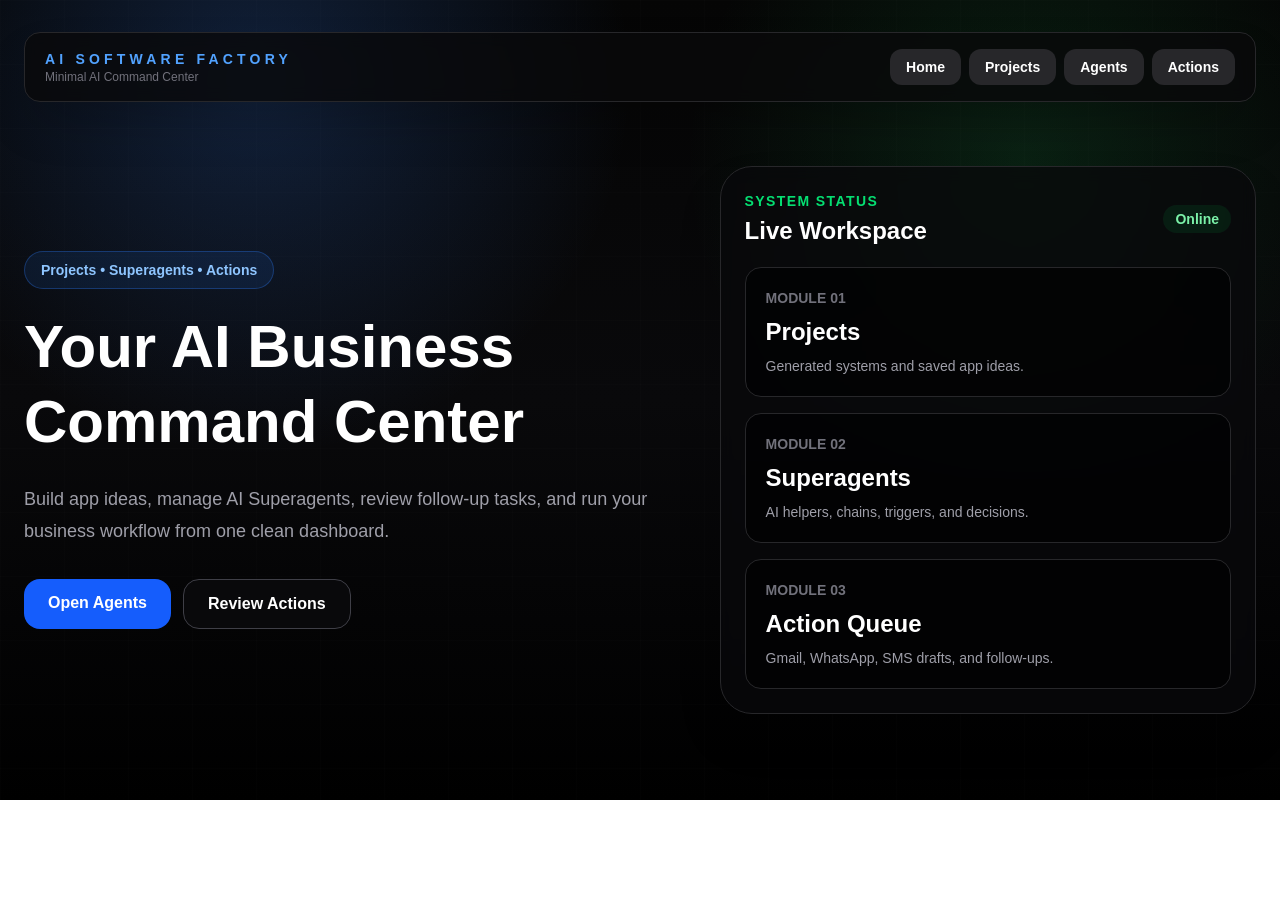
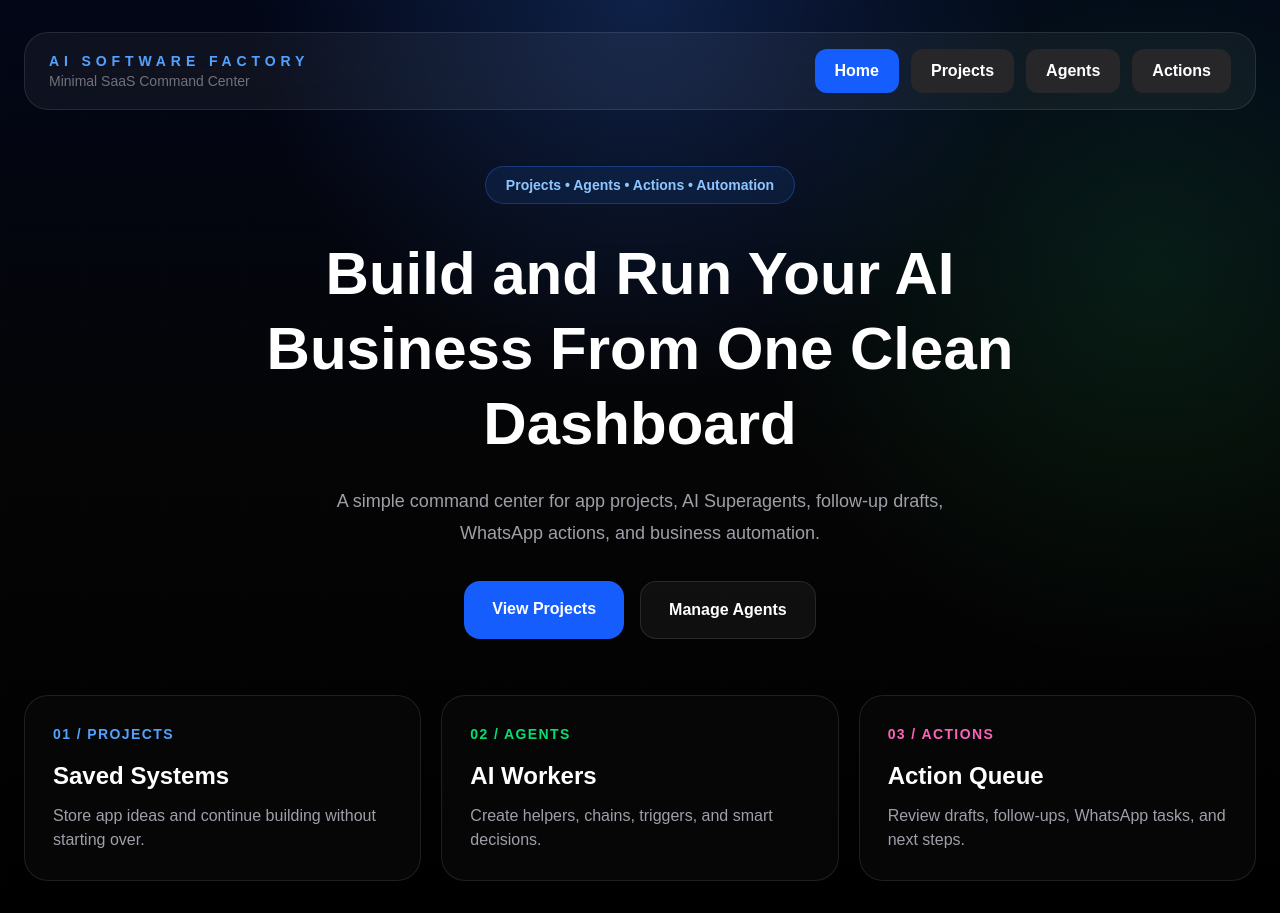
Before and after one commit to lou-delgado34/ai-profit-dashboard, a Next.js app: page / in a window 1280 px wide. Before the commit the page ends 800 px from the top, so only its background shows below. Built offline with nearby package versions, Linux system fonts and the light colour scheme.

Commit message:
Apply C2 minimal SaaS home

```diff
--- a/app/page.tsx
+++ b/app/page.tsx
@@ -3,88 +3,75 @@ import Link from "next/link";
 export default function HomePage() {
   return (
     <main className="relative min-h-screen overflow-hidden bg-black text-white">
-      <div className="absolute inset-0 bg-[radial-gradient(circle_at_20%_10%,rgba(59,130,246,0.22),transparent_30%),radial-gradient(circle_at_80%_20%,rgba(34,197,94,0.14),transparent_28%),linear-gradient(to_bottom,#050505,#09090b,#000)]" />
-      <div className="absolute inset-0 bg-[linear-gradient(rgba(255,255,255,0.035)_1px,transparent_1px),linear-gradient(90deg,rgba(255,255,255,0.035)_1px,transparent_1px)] bg-[size:64px_64px] opacity-30" />
+      <div className="absolute inset-0 bg-[radial-gradient(circle_at_50%_0%,rgba(59,130,246,0.22),transparent_35%),radial-gradient(circle_at_90%_30%,rgba(34,197,94,0.12),transparent_30%),linear-gradient(to_bottom,#020617,#050505,#000)]" />
+      <div className="absolute inset-0 bg-[linear-gradient(rgba(255,255,255,0.035)_1px,transparent_1px),linear-gradient(90deg,rgba(255,255,255,0.035)_1px,transparent_1px)] bg-[size:80px_80px] opacity-20" />
 
       <div className="relative mx-auto max-w-7xl px-6 py-8">
-        <nav className="mb-16 flex flex-wrap items-center justify-between gap-4 rounded-2xl border border-zinc-800 bg-zinc-950/80 px-5 py-4 shadow-2xl backdrop-blur">
+        <nav className="mb-14 flex flex-wrap items-center justify-between gap-4 rounded-3xl border border-white/10 bg-white/5 px-6 py-4 backdrop-blur-xl">
           <div>
-            <p className="text-sm font-black uppercase tracking-[0.3em] text-blue-400">
+            <p className="text-sm font-black uppercase tracking-[0.35em] text-blue-400">
               AI Software Factory
             </p>
-            <p className="text-xs text-zinc-500">
-              Minimal AI Command Center
-            </p>
+            <p className="text-sm text-zinc-500">Minimal SaaS Command Center</p>
           </div>
 
-          <div className="flex flex-wrap gap-2">
-            <Link href="/" className="rounded-xl bg-zinc-800 px-4 py-2 text-sm font-bold hover:bg-zinc-700">Home</Link>
-            <Link href="/projects" className="rounded-xl bg-zinc-800 px-4 py-2 text-sm font-bold hover:bg-zinc-700">Projects</Link>
-            <Link href="/agents" className="rounded-xl bg-zinc-800 px-4 py-2 text-sm font-bold hover:bg-zinc-700">Agents</Link>
-            <Link href="/actions" className="rounded-xl bg-zinc-800 px-4 py-2 text-sm font-bold hover:bg-zinc-700">Actions</Link>
+          <div className="flex flex-wrap gap-3">
+            <Link href="/" className="rounded-xl bg-blue-600 px-5 py-2.5 font-bold">Home</Link>
+            <Link href="/projects" className="rounded-xl bg-zinc-800 px-5 py-2.5 font-bold hover:bg-purple-600">Projects</Link>
+            <Link href="/agents" className="rounded-xl bg-zinc-800 px-5 py-2.5 font-bold hover:bg-green-600">Agents</Link>
+            <Link href="/actions" className="rounded-xl bg-zinc-800 px-5 py-2.5 font-bold hover:bg-pink-600">Actions</Link>
           </div>
         </nav>
 
-        <section className="grid items-center gap-10 lg:grid-cols-[1.1fr_0.9fr]">
-          <div>
-            <p className="mb-5 inline-block rounded-full border border-blue-500/30 bg-blue-500/10 px-4 py-2 text-sm font-bold text-blue-300">
-              Projects • Superagents • Actions
+        <section className="mx-auto max-w-5xl text-center">
+          <p className="mx-auto inline-flex rounded-full border border-blue-500/30 bg-blue-500/10 px-5 py-2 text-sm font-bold text-blue-300">
+            Projects • Agents • Actions • Automation
           </p>
 
-            <h1 className="max-w-4xl text-4xl font-black leading-tight md:text-6xl">
-              Your AI Business Command Center
+          <h1 className="mx-auto mt-8 max-w-4xl text-4xl font-black leading-tight md:text-6xl">
+            Build and Run Your AI Business From One Clean Dashboard
           </h1>
 
-            <p className="mt-6 max-w-2xl text-lg leading-8 text-zinc-400">
-              Build app ideas, manage AI Superagents, review follow-up tasks,
-              and run your business workflow from one clean dashboard.
+          <p className="mx-auto mt-6 max-w-2xl text-lg leading-8 text-zinc-400">
+            A simple command center for app projects, AI Superagents, follow-up drafts,
+            WhatsApp actions, and business automation.
           </p>
 
-            <div className="mt-8 flex flex-wrap gap-3">
-              <Link href="/agents" className="rounded-2xl bg-blue-600 px-6 py-3 font-black hover:bg-blue-700">
-                Open Agents
+          <div className="mt-8 flex flex-wrap justify-center gap-4">
+            <Link href="/projects" className="rounded-2xl bg-blue-600 px-7 py-4 font-black hover:bg-blue-700">
+              View Projects
             </Link>
 
-              <Link href="/actions" className="rounded-2xl border border-zinc-700 bg-zinc-950 px-6 py-3 font-black hover:bg-zinc-900">
-                Review Actions
+            <Link href="/agents" className="rounded-2xl border border-white/10 bg-white/5 px-7 py-4 font-black hover:bg-white/10">
+              Manage Agents
             </Link>
           </div>
-          </div>
+        </section>
 
-          <div className="rounded-[2rem] border border-zinc-800 bg-zinc-950/75 p-6 shadow-2xl backdrop-blur">
-            <div className="mb-5 flex items-center justify-between">
-              <div>
-                <p className="text-sm font-bold uppercase tracking-widest text-green-400">
-                  System Status
+        <section className="mt-14 grid gap-5 md:grid-cols-3">
+          <Link href="/projects" className="rounded-3xl border border-white/10 bg-zinc-950/70 p-7 backdrop-blur hover:border-blue-500/60">
+            <p className="text-sm font-black uppercase tracking-widest text-blue-400">01 / Projects</p>
+            <h2 className="mt-4 text-2xl font-black">Saved Systems</h2>
+            <p className="mt-3 text-zinc-400">
+              Store app ideas and continue building without starting over.
             </p>
-                <h2 className="mt-1 text-2xl font-black">Live Workspace</h2>
-              </div>
-
-              <span className="rounded-full bg-green-500/10 px-3 py-1 text-sm font-bold text-green-300">
-                Online
-              </span>
-            </div>
-
-            <div className="grid gap-4">
-              <Link href="/projects" className="rounded-2xl border border-zinc-800 bg-black/60 p-5 hover:border-blue-500">
-                <p className="text-sm font-bold uppercase text-zinc-500">Module 01</p>
-                <h3 className="mt-2 text-2xl font-black">Projects</h3>
-                <p className="mt-2 text-sm text-zinc-400">Generated systems and saved app ideas.</p>
           </Link>
 
-              <Link href="/agents" className="rounded-2xl border border-zinc-800 bg-black/60 p-5 hover:border-green-500">
-                <p className="text-sm font-bold uppercase text-zinc-500">Module 02</p>
-                <h3 className="mt-2 text-2xl font-black">Superagents</h3>
-                <p className="mt-2 text-sm text-zinc-400">AI helpers, chains, triggers, and decisions.</p>
+          <Link href="/agents" className="rounded-3xl border border-white/10 bg-zinc-950/70 p-7 backdrop-blur hover:border-green-500/60">
+            <p className="text-sm font-black uppercase tracking-widest text-green-400">02 / Agents</p>
+            <h2 className="mt-4 text-2xl font-black">AI Workers</h2>
+            <p className="mt-3 text-zinc-400">
+              Create helpers, chains, triggers, and smart decisions.
+            </p>
           </Link>
 
-              <Link href="/actions" className="rounded-2xl border border-zinc-800 bg-black/60 p-5 hover:border-pink-500">
-                <p className="text-sm font-bold uppercase text-zinc-500">Module 03</p>
-                <h3 className="mt-2 text-2xl font-black">Action Queue</h3>
-                <p className="mt-2 text-sm text-zinc-400">Gmail, WhatsApp, SMS drafts, and follow-ups.</p>
+          <Link href="/actions" className="rounded-3xl border border-white/10 bg-zinc-950/70 p-7 backdrop-blur hover:border-pink-500/60">
+            <p className="text-sm font-black uppercase tracking-widest text-pink-400">03 / Actions</p>
+            <h2 className="mt-4 text-2xl font-black">Action Queue</h2>
+            <p className="mt-3 text-zinc-400">
+              Review drafts, follow-ups, WhatsApp tasks, and next steps.
+            </p>
           </Link>
-            </div>
-          </div>
         </section>
       </div>
     </main>
```
Lines whose indentation alone changed are shown as unchanged.
